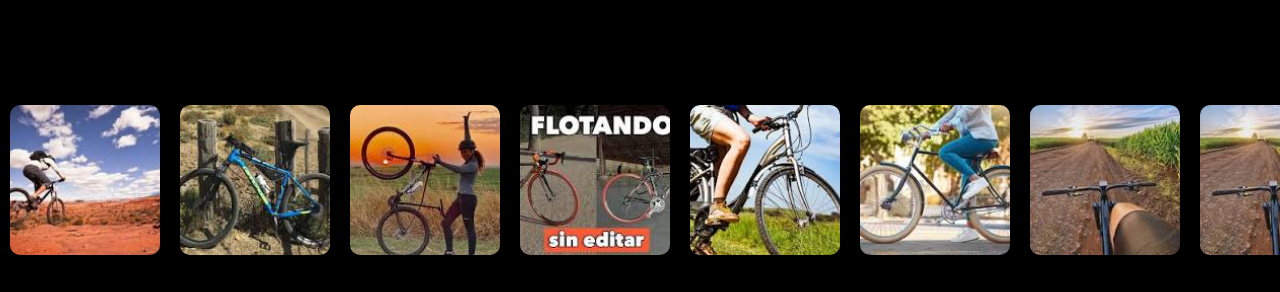
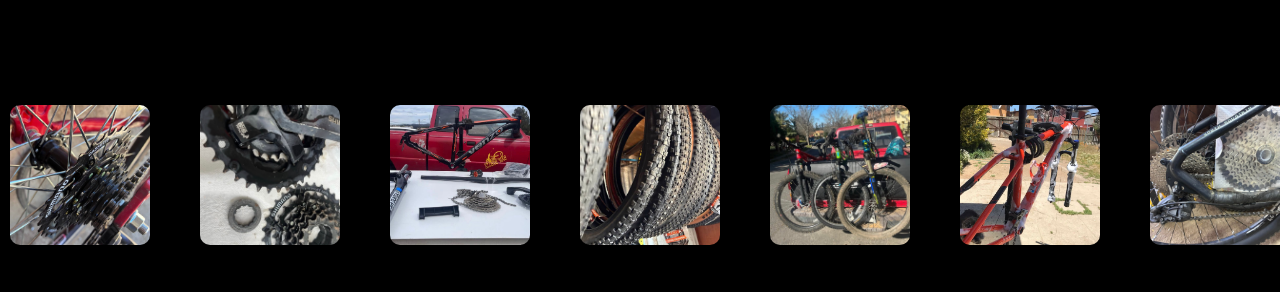
Before and after one commit to MattDevp/extremebike, an Astro site: page / in a window 1280 px wide. Shown: the part 458-750 px from the top of the page. Built offline with nearby package versions, Linux system fonts and the light colour scheme; Astro itself is replaced by a stand-in of ours.

Commit message:
change slider

```diff
--- a/src/components/Slider1.astro
+++ b/src/components/Slider1.astro
@@ -5,16 +5,15 @@
 
 
 <div class="carrusel mt-20">
-    <div class="elememto"><img src="uno.jpeg" alt=""></div>
-    <div class="elememto"><img src="dos.jpeg" alt=""></div>
-    <div class="elememto"><img src="tres.jpeg" alt=""></div>
-    <div class="elememto"><img src="cuatro.jpeg" alt=""></div>
-    <div class="elememto"><img src="cinco.jpeg" alt=""></div>
-    <div class="elememto"><img src="seis.jpeg" alt=""></div>
-    <div class="elememto"><img src="siete.jpeg" alt=""></div>
-    <div class="elememto"><img src="siete.jpeg" alt=""></div>
-    <div class="elememto"><img src="siete.jpeg" alt=""></div>
-    <div class="elememto"><img src="siete.jpeg" alt=""></div>
+    <div class="elememto"><img src="cassette-shimano.jpeg" alt=""></div>
+    <div class="elememto"><img src="biela-shimano.jpeg" alt=""></div>
+    <div class="elememto"><img src="reparacion-marco-venzo.jpeg" alt=""></div>
+    <div class="elememto"><img src="neumaticos.jpeg" alt=""></div>
+    <div class="elememto"><img src="retiro-bicicletas.jpeg" alt=""></div>
+    <div class="elememto"><img src="limpieza-marco-bicicleta.jpeg" alt=""></div>
+    <div class="elememto"><img src="cassette-bicicleta-eclipse.jpeg" alt=""></div>
+    <div class="elememto"><img src="marco-venzo.jpeg" alt=""></div>
+    <div class="elememto"><img src="revision-en-taller.jpeg" alt=""></div>
 </div>
 
 
@@ -32,20 +31,21 @@
         flex: 1 0 auto;
         margin: 0 10px;
         background-color: black;
-        width: 150px;
-        height: 150px;
+        width: 170px;
+        height: 170px;
 
     }
     img {
         object-fit: cover;
         border-radius: 10px;
-        width: 150px;
-        height: 150px;
+        width: 140px;
+        height: 140px;
+        transition: border-radius 0.6s ease;
     }
 
     img:hover{
-        border-radius: 10px;
-        transform: scale(1.2);
-
+        transform: scale(1.1);
+        border-radius: 20px;
+        transition: 0.4s ease;
     }
 </style>
--- a/src/pages/index.astro
+++ b/src/pages/index.astro
@@ -26,7 +26,7 @@ import Slider1 from '../components/Slider1.astro';
 
 
 <div class="flex justify-center">
-    <button class=" text-amber-50 m-10 p-10 bg-amber-900 rounded-2xl text-2xl hover:text-3xl hover:bg-amber-700">
+    <button class=" text-amber-50 m-10 p-10 bg-amber-600 rounded-2xl text-2xl hover:text-3xl hover:bg-amber-900 transition delay-150 duration-300 ease-in-out hover:-translate-y-1 hover:scale-110 ">
       <a href="https://www.google.com/maps/dir/Extreme+bike/-33.109364,-71.572868/@-33.1052504,-71.584264,15z/data=!4m8!4m7!1m5!1m1!1s0x9689e12426925673:0x8ae65fa77cb89c17!2m2!1d-71.5729306!2d-33.1093706!1m0?entry=ttu&g_ep=EgoyMDI2MDEwNy4wIKXMDSoASAFQAw%3D%3D" target="_blank">Encuentranos</a>
     </button>
 </div>
```
Also changed, not shown: public/D6A36964-080F-4F7E-B9D4-8E09638BA3A1_1_105_c.jpeg (added), public/DFE31C7A-B767-43E3-8793-414A9D74A986.jpeg (added), public/E8FE0576-6207-4BD1-BD24-DF83E4CAE421_1_105_c.jpeg (added), public/FE37CFDF-5A31-4550-94C1-CE17B6A58F71_1_105_c.jpeg (added), public/biela-shimano.jpeg (added), public/cassette-bicicleta-eclipse.jpeg (added), public/cassette-bicicleta.jpeg (added), public/cassette-shimano.jpeg (added), public/limpieza-marco-bicicleta.jpeg (added), public/limpieza-marco.jpeg (added), public/marco-venzo.jpeg (added), public/motor-bicicleta.jpeg (added), public/neumaticos.jpeg (added), public/reparacion-marco-venzo.jpeg (added), 3 more files.
